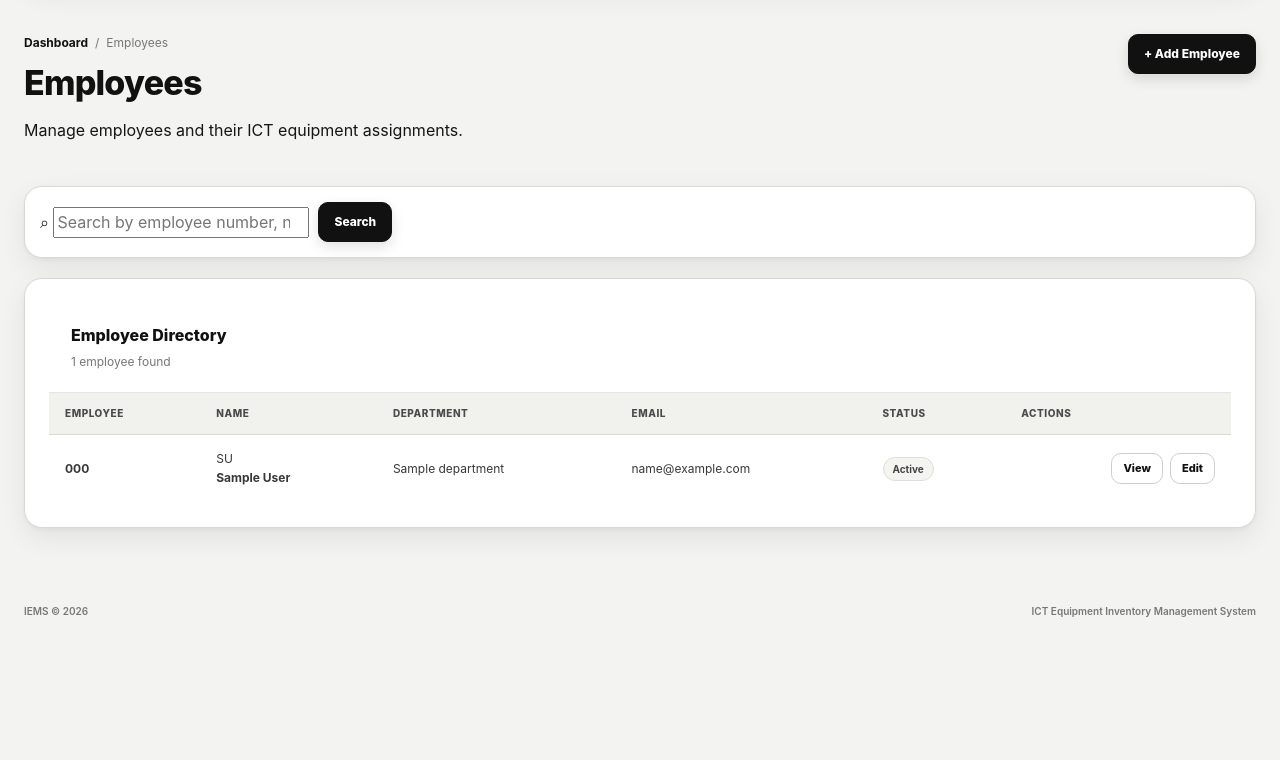
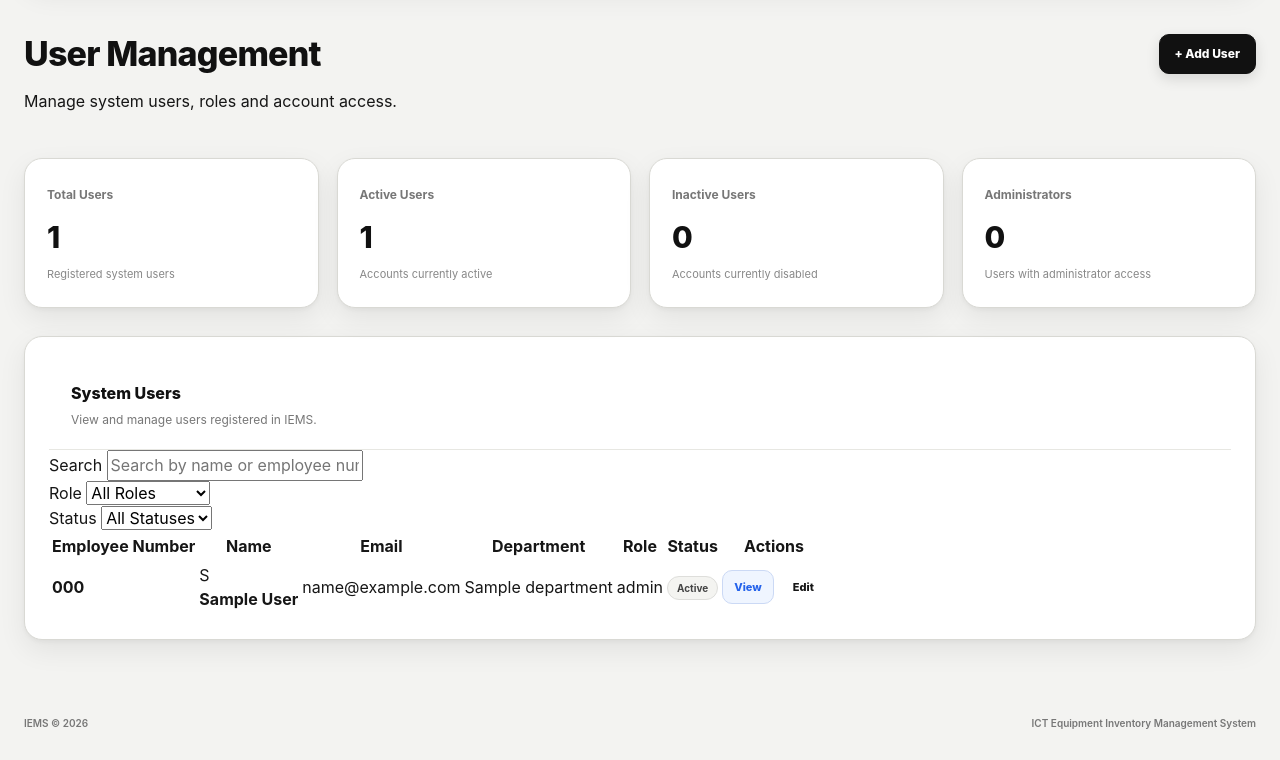
Before and after one commit to Chinyamuka/IEMS, a Flask app: page /users/ in a window 1280 px wide. Shown: the part 96-856 px from the top of the page. Before the commit the page ends 713 px from the top, so only its background shows below. Run offline with Flask 3, Linux system fonts and the light colour scheme; the visitor is signed in with stand-in values (Sample User, id 1); tables that the repository leaves empty hold one stand-in row (values such as "Sample post").

Commit message:
feat: change the user management dashbaord to card tabular form

```diff
--- a/app/templates/users/index.html
+++ b/app/templates/users/index.html
@@ -1,32 +1,28 @@
 {% extends "base.html" %}
 
-{% block title %}Employees - IEMS{% endblock %}
+{% block title %}
+User Management - IEMS
+{% endblock %}
 
 {% block content %}
 
 <div class="page-header">
 
     <div>
-        <div class="breadcrumb">
-            <a href="{{ url_for('dashboard.index') }}">Dashboard</a>
-            <span>/</span>
-            <span>Employees</span>
-        </div>
-
-        <h1>Employees</h1>
+        <h1>User Management</h1>
 
         <p>
-            Manage employees and their ICT equipment assignments.
+            Manage system users, roles and account access.
         </p>
     </div>
 
     <div class="page-header-actions">
 
         <a
-            href="{{ url_for('users.create') }}"
+            href="#"
             class="btn btn-primary"
         >
-            + Add Employee
+            + Add User
         </a>
 
     </div>
@@ -35,96 +31,284 @@
 
 
 <!-- =====================================================
-     SEARCH
+     USER STATISTICS
      ===================================================== -->
 
-<div class="card search-card">
+<div class="stats-grid">
 
-    <form
-        method="GET"
-        action="{{ url_for('users.index') }}"
-        class="search-form"
-    >
+    <!-- TOTAL USERS -->
 
-        <div class="search-input-wrapper">
+    <div class="stat-card">
 
-            <span class="search-icon">⌕</span>
+        <div class="stat-card-content">
 
-            <input
-                type="search"
-                name="search"
-                value="{{ search }}"
-                placeholder="Search by employee number, name or email..."
-                autocomplete="off"
-            >
+            <div>
+
+                <span class="stat-label">
+                    Total Users
+                </span>
+
+                <div class="stat-value">
+                    {{ users|length }}
+                </div>
+
+                <span class="stat-description">
+                    Registered system users
+                </span>
 
             </div>
 
-        <button
-            type="submit"
-            class="btn btn-primary"
-        >
-            Search
-        </button>
+        </div>
 
-        {% if search %}
+    </div>
 
-        <a
-            href="{{ url_for('users.index') }}"
-            class="btn btn-secondary"
-        >
-            Clear
-        </a>
 
-        {% endif %}
+    <!-- ACTIVE USERS -->
 
-    </form>
+    <div class="stat-card">
+
+        <div class="stat-card-content">
+
+            <div>
+
+                <span class="stat-label">
+                    Active Users
+                </span>
+
+                <div class="stat-value">
+
+                    {{ users|selectattr("is_active")|list|length }}
+
+                </div>
+
+                <span class="stat-description">
+                    Accounts currently active
+                </span>
+
+            </div>
+
+        </div>
+
+    </div>
+
+
+    <!-- INACTIVE USERS -->
+
+    <div class="stat-card">
+
+        <div class="stat-card-content">
+
+            <div>
+
+                <span class="stat-label">
+                    Inactive Users
+                </span>
+
+                <div class="stat-value">
+
+                    {{ users|rejectattr("is_active")|list|length }}
+
+                </div>
+
+                <span class="stat-description">
+                    Accounts currently disabled
+                </span>
+
+            </div>
+
+        </div>
+
+    </div>
+
+
+    <!-- ADMINISTRATORS -->
+
+    <div class="stat-card">
+
+        <div class="stat-card-content">
+
+            <div>
+
+                <span class="stat-label">
+                    Administrators
+                </span>
+
+                <div class="stat-value">
+
+                    {{
+                        users
+                        |selectattr("role", "equalto", "Administrator")
+                        |list
+                        |length
+                    }}
+
+                </div>
+
+                <span class="stat-description">
+                    Users with administrator access
+                </span>
+
+            </div>
+
+        </div>
+
+    </div>
 
 </div>
 
 
 <!-- =====================================================
-     EMPLOYEE TABLE
+     USER MANAGEMENT CARD
      ===================================================== -->
 
-<div class="card table-card">
+<div class="card user-management-card">
+
+    <!-- CARD HEADER -->
 
     <div class="card-header">
 
         <div>
-            <h2>Employee Directory</h2>
+
+            <h2>
+                System Users
+            </h2>
 
             <p>
-                {{ users|length }}
-                employee{% if users|length != 1 %}s{% endif %}
-                found
+                View and manage users registered in IEMS.
             </p>
+
         </div>
 
     </div>
 
 
-    {% if users %}
+    <!-- =================================================
+         FILTER BAR
+         ================================================= -->
 
-    <div class="table-responsive">
+    <div class="user-filter-bar">
 
-        <table class="data-table">
+        <div class="user-search">
+
+            <label for="userSearch">
+                Search
+            </label>
+
+            <input
+                type="text"
+                id="userSearch"
+                placeholder="Search by name or employee number..."
+            >
+
+        </div>
+
+
+        <div class="user-filter">
+
+            <label for="roleFilter">
+                Role
+            </label>
+
+            <select id="roleFilter">
+
+                <option value="">
+                    All Roles
+                </option>
+
+                <option value="Administrator">
+                    Administrator
+                </option>
+
+                <option value="Asset Officer">
+                    Asset Officer
+                </option>
+
+                <option value="IT Manager">
+                    IT Manager
+                </option>
+
+                <option value="IT Officer">
+                    IT Officer
+                </option>
+
+                <option value="Employee">
+                    Employee
+                </option>
+
+            </select>
+
+        </div>
+
+
+        <div class="user-filter">
+
+            <label for="statusFilter">
+                Status
+            </label>
+
+            <select id="statusFilter">
+
+                <option value="">
+                    All Statuses
+                </option>
+
+                <option value="Active">
+                    Active
+                </option>
+
+                <option value="Inactive">
+                    Inactive
+                </option>
+
+            </select>
+
+        </div>
+
+    </div>
+
+
+    <!-- =================================================
+         USER TABLE
+         ================================================= -->
+
+    <div class="table-container">
+
+        <table
+            class="user-table"
+            id="userTable"
+        >
 
             <thead>
 
                 <tr>
 
-                    <th>Employee</th>
+                    <th>
+                        Employee Number
+                    </th>
 
-                    <th>Name</th>
+                    <th>
+                        Name
+                    </th>
 
-                    <th>Department</th>
+                    <th>
+                        Email
+                    </th>
 
-                    <th>Email</th>
+                    <th>
+                        Department
+                    </th>
 
-                    <th>Status</th>
+                    <th>
+                        Role
+                    </th>
 
-                    <th class="text-right">Actions</th>
+                    <th>
+                        Status
+                    </th>
+
+                    <th>
+                        Actions
+                    </th>
 
                 </tr>
 
@@ -135,7 +319,14 @@
 
                 {% for user in users %}
 
-                <tr>
+                <tr
+                    data-name="{{ user.full_name|lower }}"
+                    data-employee="{{ user.employee_number|lower }}"
+                    data-role="{{ user.role }}"
+                    data-status="{% if user.is_active %}Active{% else %}Inactive{% endif %}"
+                >
+
+                    <!-- EMPLOYEE NUMBER -->
 
                     <td>
 
@@ -146,12 +337,16 @@
                     </td>
 
 
+                    <!-- NAME -->
+
                     <td>
 
-                        <div class="person-cell">
+                        <div class="user-name-cell">
 
-                            <div class="avatar">
-                                {{ user.first_name[0]|upper }}{{ user.last_name[0]|upper }}
+                            <div class="user-avatar">
+
+                                {{ user.first_name[:1]|upper }}
+
                             </div>
 
                             <div>
@@ -167,6 +362,17 @@
                     </td>
 
 
+                    <!-- EMAIL -->
+
+                    <td>
+
+                        {{ user.email or "—" }}
+
+                    </td>
+
+
+                    <!-- DEPARTMENT -->
+
                     <td>
 
                         {% if user.department %}
@@ -175,43 +381,39 @@
 
                         {% else %}
 
-                            <span class="muted-text">
-                                Not assigned
-                            </span>
+                            —
 
                         {% endif %}
 
                     </td>
 
 
+                    <!-- ROLE -->
+
                     <td>
 
-                        {% if user.email %}
+                        <span class="role-badge">
 
-                            {{ user.email }}
+                            {{ user.role }}
 
-                        {% else %}
-
-                            <span class="muted-text">
-                                —
                         </span>
-
-                        {% endif %}
 
                     </td>
 
+
+                    <!-- STATUS -->
 
                     <td>
 
                         {% if user.is_active %}
 
-                            <span class="status-badge status-active">
+                            <span class="status-badge status-success">
                                 Active
                             </span>
 
                         {% else %}
 
-                            <span class="status-badge status-inactive">
+                            <span class="status-badge status-danger">
                                 Inactive
                             </span>
 
@@ -220,25 +422,49 @@
                     </td>
 
 
-                    <td class="text-right">
+                    <!-- ACTIONS -->
+
+                    <td>
 
                         <div class="table-actions">
 
                             <a
-                                href="{{ url_for('users.detail', user_id=user.id) }}"
-                                class="btn btn-small btn-secondary"
+                                href="#"
+                                class="btn btn-view btn-sm"
                             >
                                 View
                             </a>
 
                             <a
-                                href="{{ url_for('users.edit', user_id=user.id) }}"
-                                class="btn btn-small btn-secondary"
+                                href="#"
+                                class="btn btn-edit btn-sm"
                             >
                                 Edit
                             </a>
 
                         </div>
+
+                    </td>
+
+                </tr>
+
+                {% else %}
+
+                <tr>
+
+                    <td
+                        colspan="7"
+                        class="empty-state"
+                    >
+
+                        <h3>
+                            No users found
+                        </h3>
+
+                        <p>
+                            There are currently no users
+                            registered in IEMS.
+                        </p>
 
                     </td>
 
@@ -252,49 +478,111 @@
 
     </div>
 
-    {% else %}
-
-    <div class="empty-state">
-
-        <div class="empty-state-icon">
-            👥
 </div>
 
-        <h3>No employees found</h3>
 
-        {% if search %}
+<!-- =====================================================
+     FILTER JAVASCRIPT
+     ===================================================== -->
 
-            <p>
-                No employees matched
-                <strong>"{{ search }}"</strong>.
-            </p>
+<script>
 
-            <a
-                href="{{ url_for('users.index') }}"
-                class="btn btn-secondary"
-            >
-                Clear Search
-            </a>
+document.addEventListener(
+    "DOMContentLoaded",
+    function () {
 
-        {% else %}
+        const searchInput =
+            document.getElementById("userSearch");
 
-            <p>
-                Add your first employee to start assigning ICT equipment.
-            </p>
+        const roleFilter =
+            document.getElementById("roleFilter");
 
-            <a
-                href="{{ url_for('users.create') }}"
-                class="btn btn-primary"
-            >
-                + Add Employee
-            </a>
+        const statusFilter =
+            document.getElementById("statusFilter");
 
-        {% endif %}
+        const rows =
+            document.querySelectorAll(
+                "#userTable tbody tr[data-name]"
+            );
 
-    </div>
 
-    {% endif %}
+        function filterUsers() {
 
-</div>
+            const search =
+                searchInput.value
+                    .toLowerCase()
+                    .trim();
+
+            const role =
+                roleFilter.value;
+
+            const status =
+                statusFilter.value;
+
+
+            rows.forEach(
+                function (row) {
+
+                    const name =
+                        row.dataset.name;
+
+                    const employee =
+                        row.dataset.employee;
+
+                    const rowRole =
+                        row.dataset.role;
+
+                    const rowStatus =
+                        row.dataset.status;
+
+
+                    const matchesSearch =
+                        !search ||
+                        name.includes(search) ||
+                        employee.includes(search);
+
+
+                    const matchesRole =
+                        !role ||
+                        rowRole === role;
+
+
+                    const matchesStatus =
+                        !status ||
+                        rowStatus === status;
+
+
+                    row.style.display =
+                        matchesSearch &&
+                        matchesRole &&
+                        matchesStatus
+                            ? ""
+                            : "none";
+
+                }
+            );
+
+        }
+
+
+        searchInput.addEventListener(
+            "input",
+            filterUsers
+        );
+
+        roleFilter.addEventListener(
+            "change",
+            filterUsers
+        );
+
+        statusFilter.addEventListener(
+            "change",
+            filterUsers
+        );
+
+    }
+);
+
+</script>
 
 {% endblock %}
```
Lines whose indentation alone changed are shown as unchanged.
